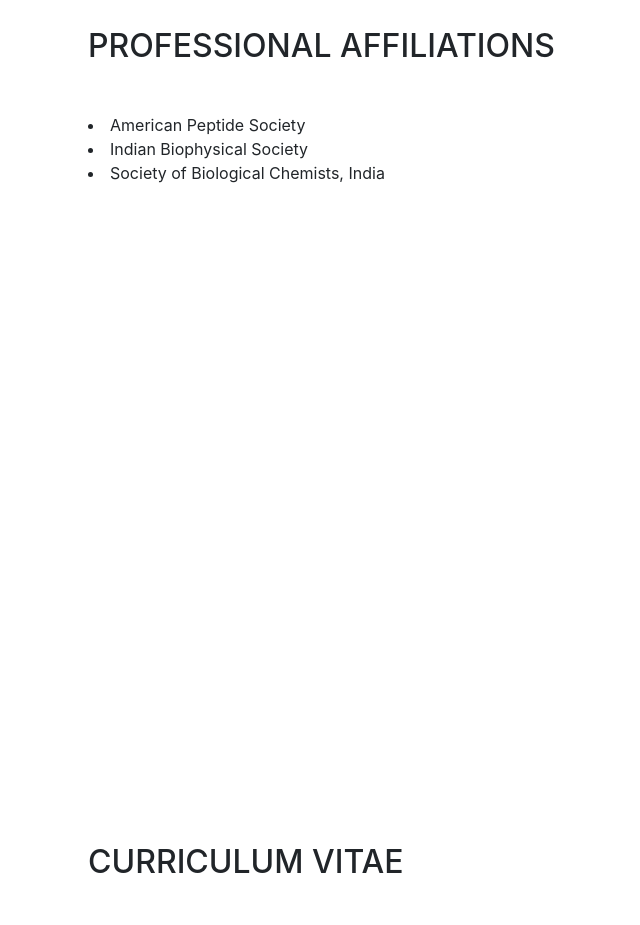
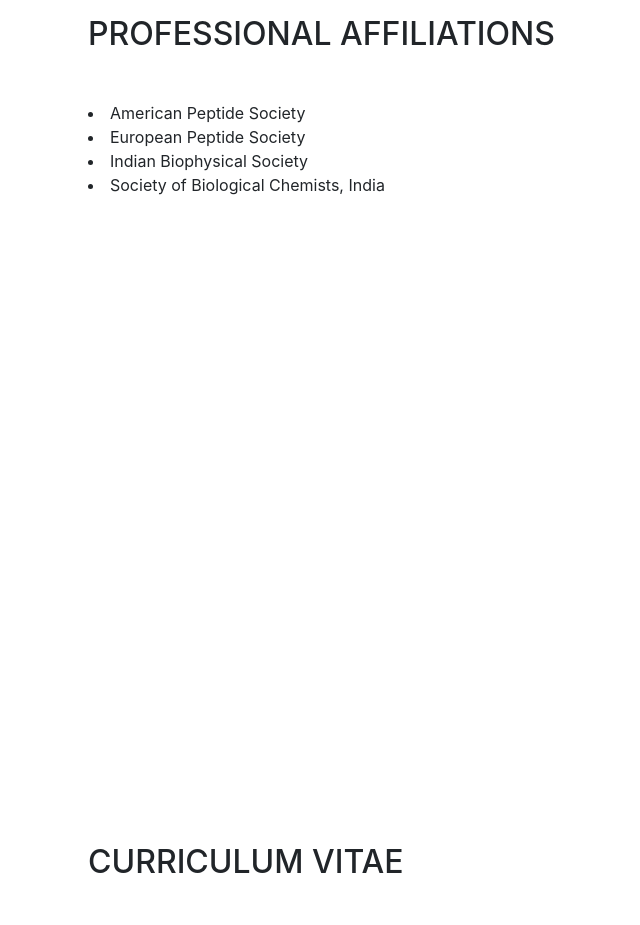
Before and after one commit to debikadatta/debikadatta.github.io, a website with bundled scripts: page index.html in a window 1280 px wide. Shown: the part 5100-6025 px from the top of the page, without its empty margins (232-872 px from the left). Built offline with nearby package versions, Linux system fonts and the light colour scheme; a web font is replaced by a local one.

Commit message:
Update index.html

```diff
--- a/index.html
+++ b/index.html
@@ -225,6 +225,8 @@
        <i class="fa-li fa fa-check"></i>
         <li>American Peptide Society
 		</li>
+		<li>European Peptide Society
+		</li>
 		<li>Indian Biophysical Society
 		</li>
 		<li>Society of Biological Chemists, India
```
